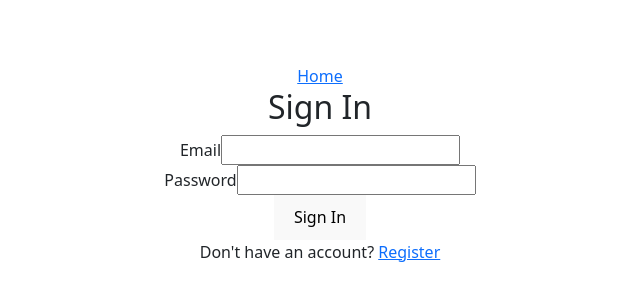
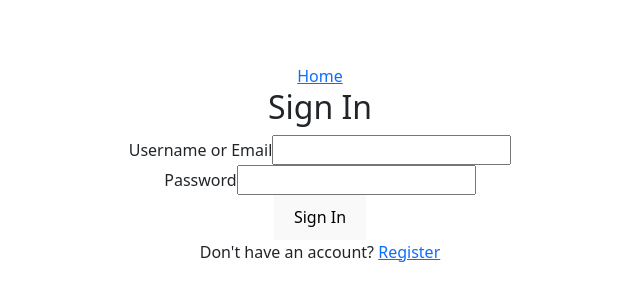
Before and after one commit to admartx86/vuetube-client, a Vue app: page /sign-in in a window 1280 px wide. Shown: the part 236-536 px from the top of the page, without its empty margins (320-960 px from the left). Built offline with nearby package versions, Linux system fonts and the light colour scheme.

Commit message:
feat: allow sign in with either username or password

```diff
--- a/src/components/SignInForm.vue
+++ b/src/components/SignInForm.vue
@@ -4,10 +4,15 @@
     <span v-if="userStore.username"
       >You are currently signed in as {{ userStore.username }}.</span
     >
-    <form @submit.prevent="login">
+    <form @submit.prevent="handleLogin">
       <div>
-        <label for="login-email">Email</label>
-        <input id="login-email" v-model="email" type="email" required />
+        <label for="login-username-or-email">Username or Email</label>
+        <input
+          id="login-username-or-email"
+          v-model="login"
+          type="text"
+          required
+        />
       </div>
       <div>
         <label for="login-password">Password</label>
@@ -31,17 +36,17 @@
 
   export default defineComponent({
     setup() {
-      const email = ref('');
+      const login = ref('');
       const password = ref('');
       const userStore = useUserStore();
       const router = useRouter();
 
-      const login = async () => {
+      const handleLogin = async () => {
         try {
           const response = await axios.post(
             `${import.meta.env.VITE_API_URL}/login`,
             {
-              email: email.value,
+              login: login.value,
               password: password.value,
             },
             { withCredentials: true },
@@ -53,7 +58,7 @@
               response.data.user.username,
               response.data.user.email,
             );
-            email.value = '';
+            login.value = '';
             password.value = '';
             router.push('/');
           } else {
@@ -65,9 +70,9 @@
       };
 
       return {
-        email,
+        login,
         password,
-        login,
+        handleLogin,
         userStore,
       };
     },
```
